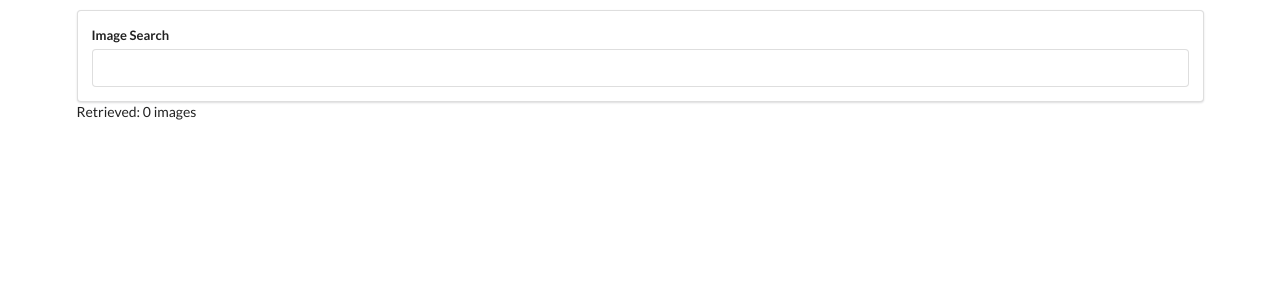
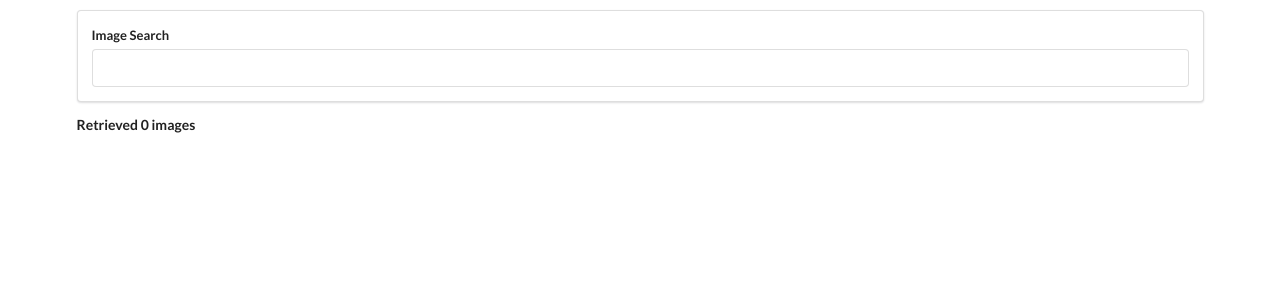
Before and after one commit to dkim1116/React_v1.6.6_review, a React (Create React App) app in the folder retrieval/: page / in a window 1280 px wide. Shown: the top 300 px of the page. Built offline with nearby package versions, Linux system fonts and the light colour scheme.

Commit message:
Created ImageList component to render retrievd images

```diff
--- a/retrieval/src/components/App.js
+++ b/retrieval/src/components/App.js
@@ -1,6 +1,7 @@
 import React from 'react';
 import unsplash from '../api/unsplash';
 import SearchBar from './SearchBar';
+import ImageList from './ImageList';
 
 class App extends React.Component {
     state = { images: [] };
@@ -17,7 +18,7 @@ class App extends React.Component {
         return (
             <div className="ui container" style={{ marginTop: '10px' }}>
                 <SearchBar onSubmit={this.onSearchSubmit} />
-                Retrieved: { this.state.images.length } images
+                <ImageList images={this.state.images} />
             </div>
         );
     }
--- /dev/null
+++ b/retrieval/src/components/ImageList.js
@@ -0,0 +1,16 @@
+import React from 'react';
+
+const ImageList = (props) => {
+    const image = props.images.map((image) => {
+        return <img key={ image.id } src={ image.urls.regular } />
+    });
+
+    return (
+        <div>
+            <h5>Retrieved { props.images.length } images</h5>
+            {image}
+        </div>
+    );
+}
+
+export default ImageList;
```
